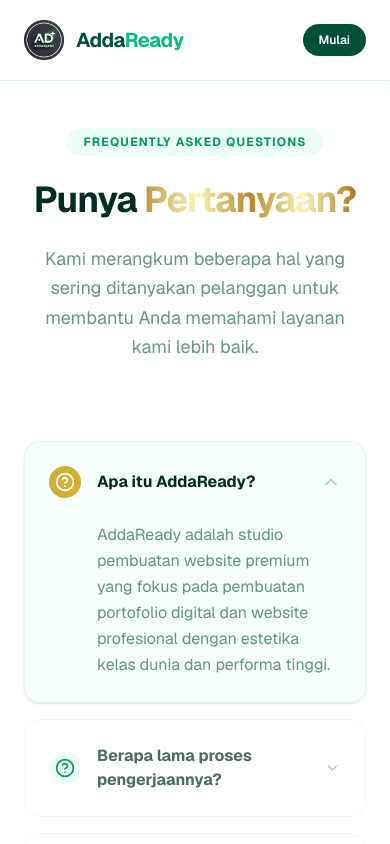
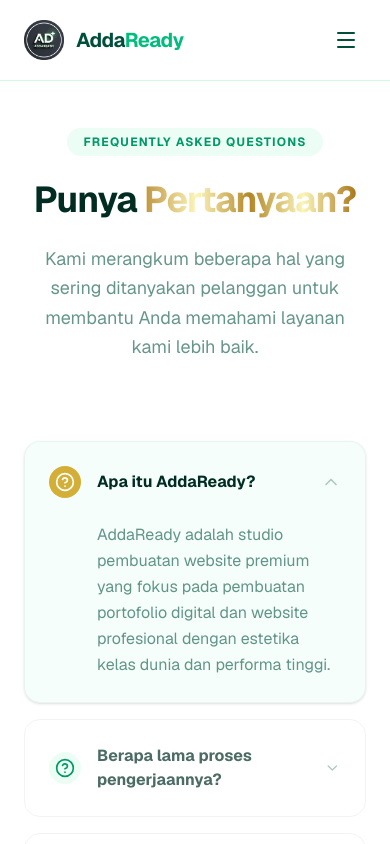
Before and after one commit to Putra1688/AddaReady, a Next.js app: page /faq in a window 390 px wide. Shown: the top 844 px of the page. Built offline with nearby package versions, Linux system fonts and the light colour scheme.

Commit message:
perbaikan navbar di mobile version

```diff
--- a/components/katalog/TemplateGallery.tsx
+++ b/components/katalog/TemplateGallery.tsx
@@ -30,7 +30,7 @@
               onClick={() => setFilter(cat)}
               className={`px-6 py-2.5 rounded-full text-sm font-bold transition-all ${
                 filter === cat
-                  ? 'bg-emerald-900 dark:bg-emerald-500 text-white dark:text-emerald-950 shadow-lg scale-105'
+                  ? 'bg-emerald-900 dark:bg-emerald-500 text-white dark:text-emerald-950 shadow-lg'
                   : 'bg-emerald-50/50 dark:bg-emerald-900/20 text-emerald-900/60 dark:text-emerald-50/60 hover:bg-emerald-100 dark:hover:bg-emerald-900/40'
               }`}
             >
--- a/components/layout/Navbar.tsx
+++ b/components/layout/Navbar.tsx
@@ -1,9 +1,10 @@
 "use client";
 
-import React from "react";
+import React, { useState, useEffect } from "react";
 import Image from "next/image";
 import Link from "next/link";
 import { usePathname } from "next/navigation";
+import { Menu, X } from "lucide-react";
 import logoCircle from "@/app/logo-circle.png";
 
 const NAV_LINKS = [
@@ -14,9 +15,28 @@
 ];
 
 export default function Navbar() {
+  const [isOpen, setIsOpen] = useState(false);
   const pathname = usePathname();
 
+  // Close menu when route changes
+  useEffect(() => {
+    setIsOpen(false);
+  }, [pathname]);
+
+  // Prevent scrolling when menu is open
+  useEffect(() => {
+    if (isOpen) {
+      document.body.style.overflow = "hidden";
+    } else {
+      document.body.style.overflow = "unset";
+    }
+    return () => {
+      document.body.style.overflow = "unset";
+    };
+  }, [isOpen]);
+
   return (
+    <>
       <nav className="fixed top-0 w-full z-50 bg-white/80 dark:bg-[#022c22]/80 backdrop-blur-md border-b border-emerald-100 dark:border-emerald-900/50">
         <div className="max-w-7xl mx-auto px-6 h-20 flex items-center justify-between">
           <Link href="/" className="flex items-center gap-3 group">
@@ -26,6 +46,7 @@
             </span>
           </Link>
 
+          {/* Desktop Links */}
           <div className="hidden md:flex items-center gap-8">
             {NAV_LINKS.map((link) => {
               const isActive = pathname === link.href;
@@ -52,16 +73,68 @@
             </Link>
           </div>
 
-        {/* Mobile Menu (Simplified for now, can be expanded if needed) */}
-        <div className="md:hidden flex items-center">
+          {/* Mobile Menu Toggle */}
+          <button
+            onClick={() => setIsOpen(!isOpen)}
+            className="md:hidden p-2 text-emerald-900 dark:text-emerald-50 hover:bg-emerald-50 dark:hover:bg-emerald-800/30 rounded-xl transition-all"
+            aria-label="Toggle Menu"
+          >
+            {isOpen ? <X className="w-6 h-6" /> : <Menu className="w-6 h-6" />}
+          </button>
+        </div>
+      </nav>
+
+      {/* Mobile Menu Overlay */}
+      <div
+        className={`fixed inset-0 z-[60] md:hidden transition-all duration-500 ${
+          isOpen ? "opacity-100 visible" : "opacity-0 invisible pointer-events-none"
+        }`}
+      >
+        <div
+          className="absolute inset-0 bg-[#022c22]/60 backdrop-blur-sm"
+          onClick={() => setIsOpen(false)}
+        />
+        <div
+          className={`absolute right-0 top-0 bottom-0 w-[80%] max-w-sm bg-white dark:bg-[#022c22] shadow-2xl transition-transform duration-500 ease-out border-l border-emerald-100 dark:border-emerald-800 ${
+            isOpen ? "translate-x-0" : "translate-x-full"
+          }`}
+        >
+          <div className="flex flex-col h-full pt-24 px-8 pb-12">
+            <div className="flex flex-col gap-6">
+              {NAV_LINKS.map((link) => {
+                const isActive = pathname === link.href;
+                return (
+                  <Link
+                    key={link.name}
+                    href={link.href}
+                    className={`text-lg font-bold transition-all ${
+                      isActive
+                        ? "text-gold translate-x-2"
+                        : "text-emerald-900 dark:text-emerald-50 hover:text-gold hover:translate-x-2"
+                    }`}
+                  >
+                    {link.name}
+                  </Link>
+                );
+              })}
+            </div>
+
+            <div className="mt-auto">
               <Link
                 href="/templates"
-            className="bg-emerald-900 dark:bg-emerald-500 text-white dark:text-emerald-950 px-4 py-2 rounded-full text-xs font-semibold"
+                className="block w-full text-center bg-emerald-900 dark:bg-emerald-500 text-white dark:text-emerald-950 py-3 rounded-xl text-sm font-bold shadow-xl active:scale-95 transition-all"
               >
-            Mulai
+                Mulai Sekarang
               </Link>
+              <div className="mt-8 text-center">
+                <p className="text-xs text-emerald-900/40 dark:text-emerald-100/40 font-medium">
+                  © 2024 AddaReady Studio.
+                </p>
               </div>
             </div>
-    </nav>
+          </div>
+        </div>
+      </div>
+    </>
   );
 }
```
Also changed, not shown: app/(marketing)/page.tsx (deleted). Lines whose indentation alone changed are shown as unchanged.
